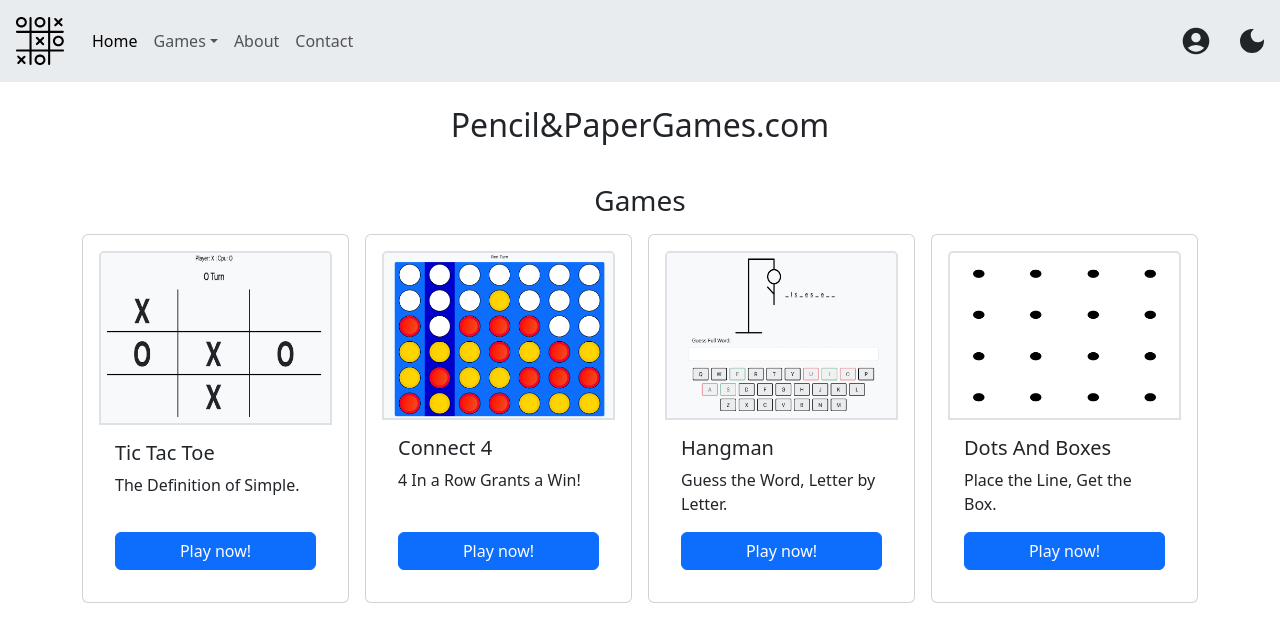
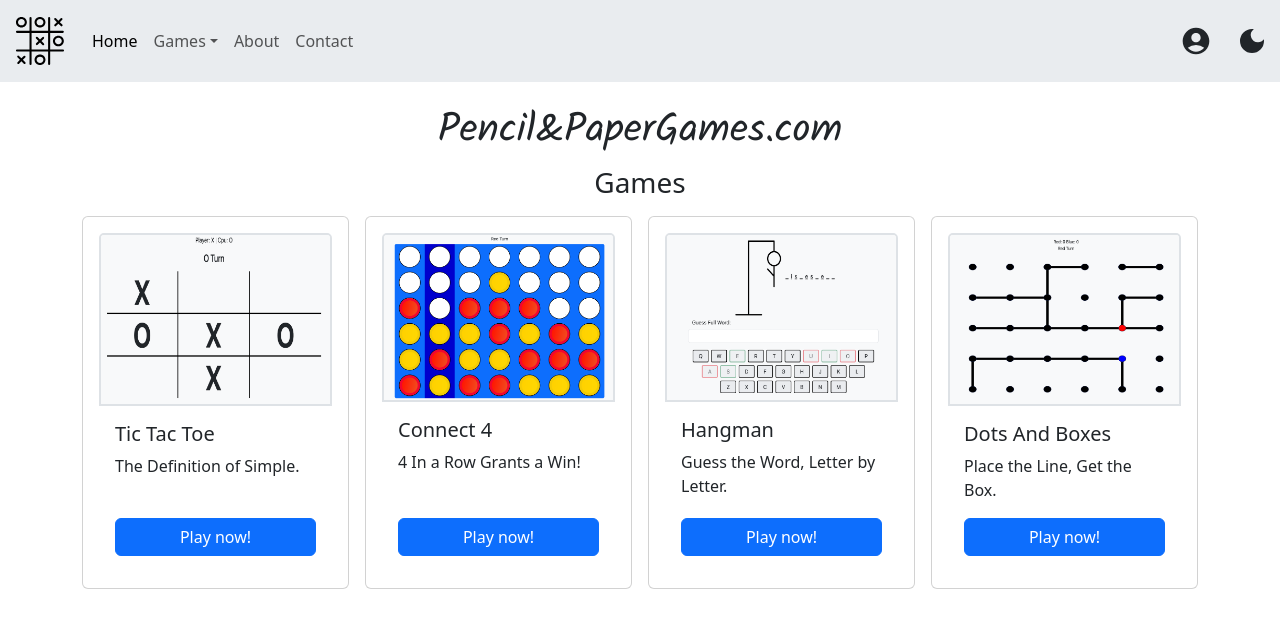
Before and after one commit to Zeden19/pencil-and-paper-games, a React (Vite) app: page / in a window 1280 px wide. Shown: the top 642 px of the page. Built offline with nearby package versions, Linux system fonts and the light colour scheme.

Commit message:
Styling changes
New fonts for title and game titles

Replaced dots and boxes placeholder with actual image

Added transform and filter effects to game grid

```diff
--- a/src/GameCard.tsx
+++ b/src/GameCard.tsx
@@ -1,4 +1,5 @@
 import { Link } from "react-router-dom";
+import styles from "./styles.module.css"
 
 interface Props {
   label: string;
@@ -9,7 +10,7 @@ interface Props {
 
 function GameCard({ label, description, img, url }: Props) {
   return (
-    <div className={"card p-3 text-start h-100"}>
+    <div className={`card p-3 text-start h-100 ${styles.gameCard}`}>
       <img
         src={img}
         alt={label}
--- a/src/GamePages.tsx
+++ b/src/GamePages.tsx
@@ -1,4 +1,5 @@
 import { ReactNode } from "react";
+import styles from "./styles.module.css"
 
 interface Props {
   title: string;
@@ -21,7 +22,7 @@ function GamePages({
 }: Props) {
   return (
     <div className={"container-fluid text-center bg-body-tertiary pb-3"}>
-      <h2 className={"h2 pt-3 pb-2"}>{title}</h2>
+      <h2 className={`h1 pt-3 pb-2 ${styles.gameTitle}`}>{title}</h2>
       {children}
       <button className={"btn btn-primary d-block my-2 px-4 m-auto"} onClick={startFunction}>
         {playing ? "Reset" : "Play"}
--- a/src/GamesGrid.tsx
+++ b/src/GamesGrid.tsx
@@ -1,4 +1,4 @@
-import dotsandboxes from "./assets/dots&boxesPlaceholder.png";
+import dotsandboxes from "./assets/dots&boxes.png";
 import connect4 from "./assets/connect4Picture.png";
 import hangman from "./assets/hangmanPicture.png";
 import tictactoe from "./assets/tictactoePicture.png";
--- a/src/Navigation.tsx
+++ b/src/Navigation.tsx
@@ -9,7 +9,7 @@ function Navigation() {
   return (
     <nav className="navbar navbar-expand-sm bg-body-secondary">
       <div className="container-fluid">
-        <NavLink className="navbar-brand" to="/">
+        <NavLink className="navbar-brand" end to="/">
           <GiTicTacToe size={"3.5rem"} />
         </NavLink>
         <button
--- a/src/pages/HomePage.tsx
+++ b/src/pages/HomePage.tsx
@@ -1,10 +1,11 @@
 import GamesGrid from "../GamesGrid.tsx";
+import styles from "../styles.module.css"
 
 function HomePage() {
   return (
     <div className={"container-fluid"}>
-      <h2 className={"h2 text-center py-4"}>Pencil&PaperGames.com</h2>
-      <h3 className={"h3 text-center my-3"}>Games</h3>
+      <h2 className={`h1 text-center pt-4 pb-1 ${styles.title}`}>Pencil&PaperGames.com</h2>
+      <h3 className={"h3 text-center mt-0 mb-3"}>Games</h3>
       <GamesGrid/>
     </div>
   )
--- /dev/null
+++ b/src/styles.module.css
@@ -0,0 +1,20 @@
+@import url('https://fonts.googleapis.com/css2?family=Kalam:wght@300;400;700&display=swap');
+@import url('https://fonts.googleapis.com/css2?family=Shadows+Into+Light&display=swap');
+.title {
+    font-family: 'kalam', sans-serif;
+}
+
+.gameTitle {
+    font-family: 'Shadows Into Light', cursive;
+}
+
+.gameCard:hover {
+    transform: scale(1.05);
+    transition: all 0.2s ease-out;
+    filter: brightness(105%);
+}
+
+.gameCard {
+    transition: all 0.2s ease-out;
+    transform: scale(1);
+}
```
Also changed, not shown: src/assets/dots&boxes.png (added), src/assets/dots&boxesPlaceholder.png (deleted).
